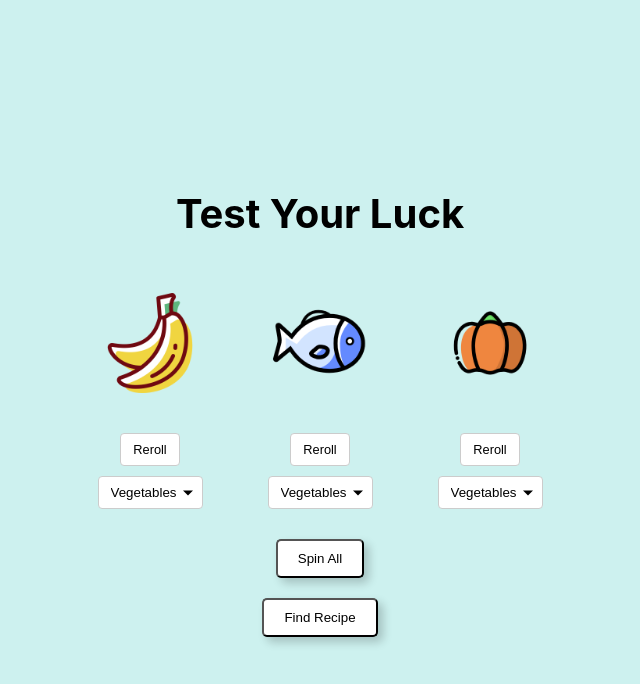
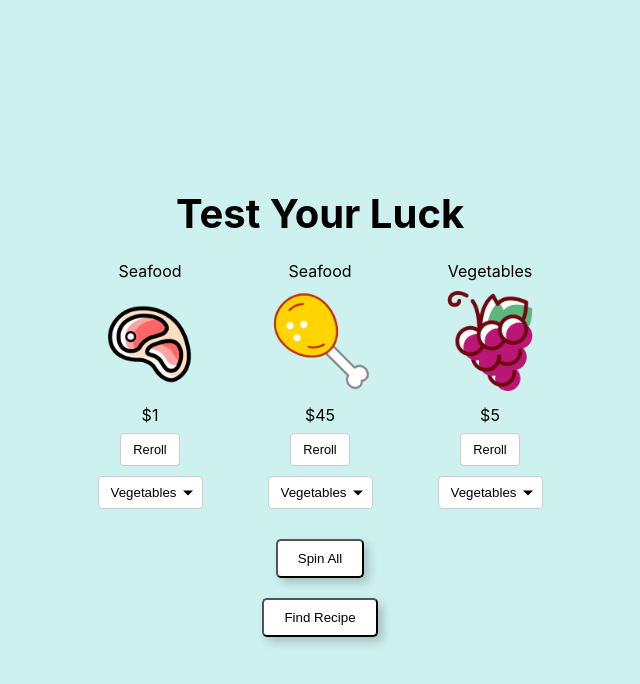
Before and after one commit to Lachlan-L/Recipe-Roulette, a React (Create React App) app in the folder frontend/: page /spin in a window 1280 px wide. Both pictures are taken after a click on the button "Spin All". Shown: the top 684 px of the page, without its empty margins (320-960 px from the left). Built offline with nearby package versions, Linux system fonts and the light colour scheme.

Commit message:
did some stuff

```diff
--- a/frontend/src/pages/Roulette.css
+++ b/frontend/src/pages/Roulette.css
@@ -44,6 +44,7 @@
     align-items: center;
     justify-content: center;
     margin-bottom: 10px;
+    flex-direction: column;
 }
 
 .box img {
@@ -116,3 +117,11 @@
     border-radius: 5px;
     background-color: white;
 }
+
+.ing-name {
+    margin-bottom: 10px;
+}
+
+.ing-cost {
+    margin-top: 10px;
+}
--- a/frontend/src/pages/Roulette.js
+++ b/frontend/src/pages/Roulette.js
@@ -13,11 +13,15 @@ import { useNavigate } from "react-router-dom";
 
 const options = ['Vegetables', 'Seafood', 'Fruit', 'Meat'];
 const imageOptions = [banana, grape, pumpkin, meat, carrot, steak, chicken, fish, apple];
+const linkOptions = ['/', 'spin', 'recipe'];  // this is a placeholder, remove later
 
 const Roulette = () => {
   const [selections, setSelections] = useState(Array(3).fill('Vegetables'));
   const [images, setImages] = useState(Array(3).fill(apple));
   const [clicked, setClicked] = useState(false);
+  const [names, setNames] = useState(Array(3).fill('Brussel Sprouts'));
+  const [costs, setCosts] = useState(Array(3).fill(0));
+  const [links, setLinks] = useState(Array(3).fill('/'))
   const navigate = useNavigate();
 
   const handleSpinAll = () => {
@@ -40,12 +44,7 @@ const Roulette = () => {
       counter++;
       if (counter > 10) {
         clearInterval(interval);
-        setImages((currentImages) => currentImages.map((img, i) => {
-          if (i === index) {
-            return imageOptions[Math.floor(Math.random() * imageOptions.length)];
-          }
-          return img;
-        }));
+        showIngredient(index);
       }
     }, 100);
   };
@@ -60,6 +59,33 @@ const Roulette = () => {
     navigate('/recipe');
   }
 
+  const showIngredient = (index) => {
+    setImages((currentImages) => currentImages.map((img, i) => {
+      if (i === index) {
+        return imageOptions[Math.floor(Math.random() * imageOptions.length)]; // change this to img of ingredient from backend
+      }
+      return img;
+    }));
+    setNames((currentNames) => currentNames.map((name, i) => {
+      if (i === index) {
+        return options[Math.floor(Math.random() * options.length)]; // change this to name of ingredient from backend
+      }
+      return name;
+    }));
+    setCosts((currentCosts) => currentCosts.map((cost, i) => {
+      if (i === index) {
+        return Math.floor(Math.random() * 100); // change this to cost of ingredient from backend
+      }
+      return cost;
+    }));
+    setLinks((currentLinks) => currentLinks.map((link, i) => {
+      if (i === index) {
+        return linkOptions[Math.floor(Math.random() * linkOptions.length)]; // change this to link of ingredient from backend
+      }
+      return link;
+    }));
+  }
+
   return (
     <div className="page">
       <div className="container">
@@ -68,7 +94,12 @@ const Roulette = () => {
           {images.map((imageSrc, index) => (
             <div key={index} className="box-container">
               <div className="box">
+                {clicked &&<p className="ing-name">{names[index]}</p>}
+                {!clicked &&<img src={imageSrc} alt={`Slot ${index}`} />}
+                {clicked &&<a href={links[index]} target="_blank" rel="noopener noreferrer">
                   <img src={imageSrc} alt={`Slot ${index}`} />
+                </a>}
+                {clicked &&<p className="ing-cost">${costs[index]}</p>}
               </div>
               {clicked && <button className="rerollButton" onClick={() => handleReroll(index)}>Reroll</button>}
               <div class="select-wrapper">
```
Lines whose indentation alone changed are shown as unchanged.
